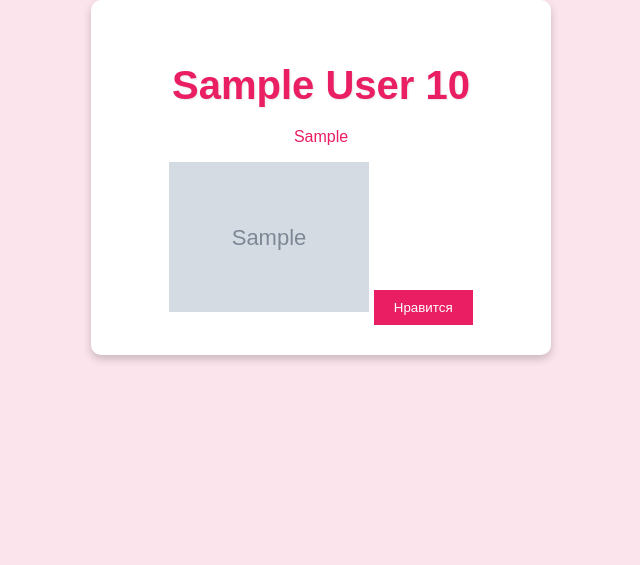
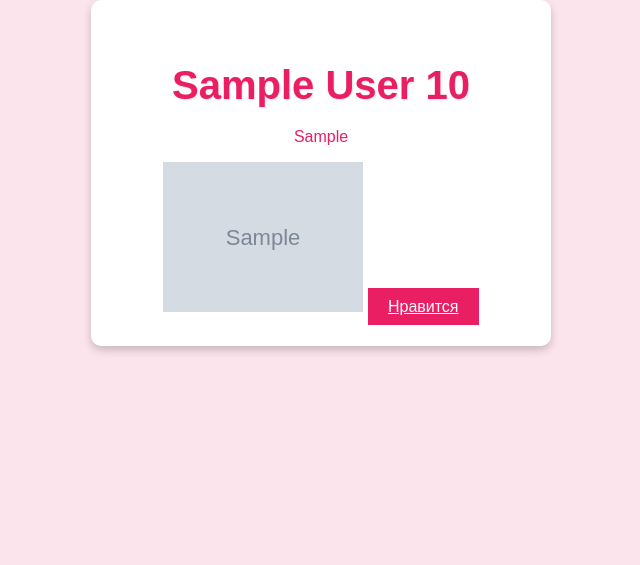
Before and after one commit to qwiqw/Russian-Tinder, a Flask app: page /find in a window 1280 px wide. Shown: the top 565 px of the page, without its empty margins (319-959 px from the left). Run offline with Flask 3, Linux system fonts and the light colour scheme; tables that the repository leaves empty hold one stand-in row (values such as "Sample post"); grey boxes marked "Sample" are stand-in pictures.

Commit message:
Update questionnaires.html

```diff
--- a/templates/questionnaires.html
+++ b/templates/questionnaires.html
@@ -59,7 +59,7 @@
                 <h2>{{ user.name }} {{ user.age }} </h2>
                 <p> {{ user.additionally }} </p>
                 <img src="{{ user.image }}" width="200">
-                <button class="like" data-user-id="{{ user.id }}">Нравится</button>
+                <a class="like" href="/like?id={{ user.id }}">Нравится</a>
             </div>
         {% endfor %}
     {% endif %}
```
